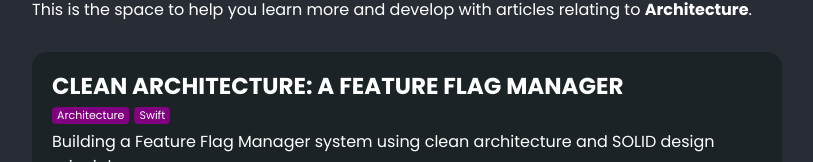
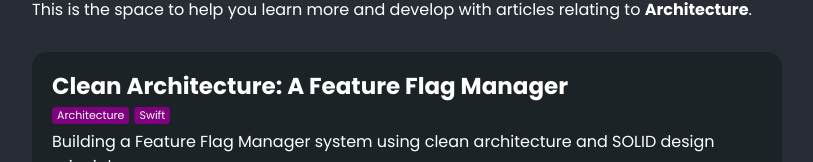
Before and after one commit to polpielladev/polpiella.dev, a Next.js app: page /category/architecture in a window 1280 px wide. Shown: the part 166-328 px from the top of the page, without its empty margins (233-1046 px from the left). Built offline with nearby package versions, Linux system fonts and the light colour scheme.

Commit message:
Remove `toUpperCase()` call from titles

```diff
--- a/components/BlogListItem.js
+++ b/components/BlogListItem.js
@@ -37,7 +37,7 @@ const BlogListItem = ({ post }) => (
     <BlogPostContainer>
         <Link href={`/${post.slug}`}>
             <a>
-                <h3>{post.title.toUpperCase()}</h3>
+                <h3>{post.title}</h3>
             </a>
         </Link>
         <Tags>
--- a/styles/global/typography.scss
+++ b/styles/global/typography.scss
@@ -1,5 +1,5 @@
 @import url("https://fonts.googleapis.com/css2?family=Poppins:ital,wght@0,100;0,200;0,300;0,400;0,500;0,600;0,700;0,800;0,900;1,100;1,200;1,300;1,400;1,500;1,600;1,700;1,800;1,900&display=swap");
-@import url('https://fonts.googleapis.com/css2?family=Source+Code+Pro:ital,wght@0,200;0,300;0,400;0,500;0,600;0,700;0,900;1,200;1,300;1,400;1,500;1,600;1,700;1,900&display=swap');
+@import url("https://fonts.googleapis.com/css2?family=Source+Code+Pro:ital,wght@0,200;0,300;0,400;0,500;0,600;0,700;0,900;1,200;1,300;1,400;1,500;1,600;1,700;1,900&display=swap");
 
 body {
     font-family: "Poppins", sans-serif;
```
